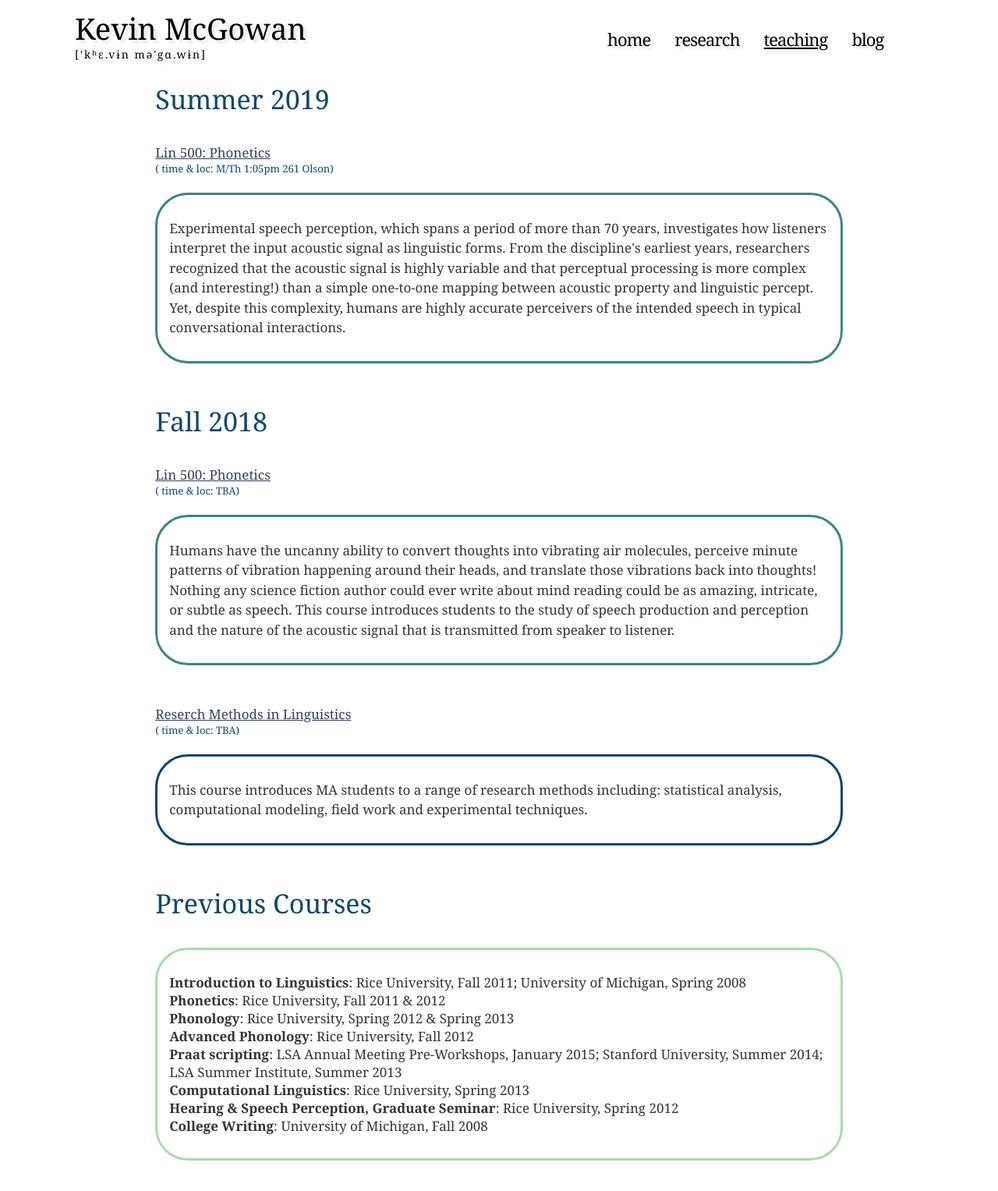
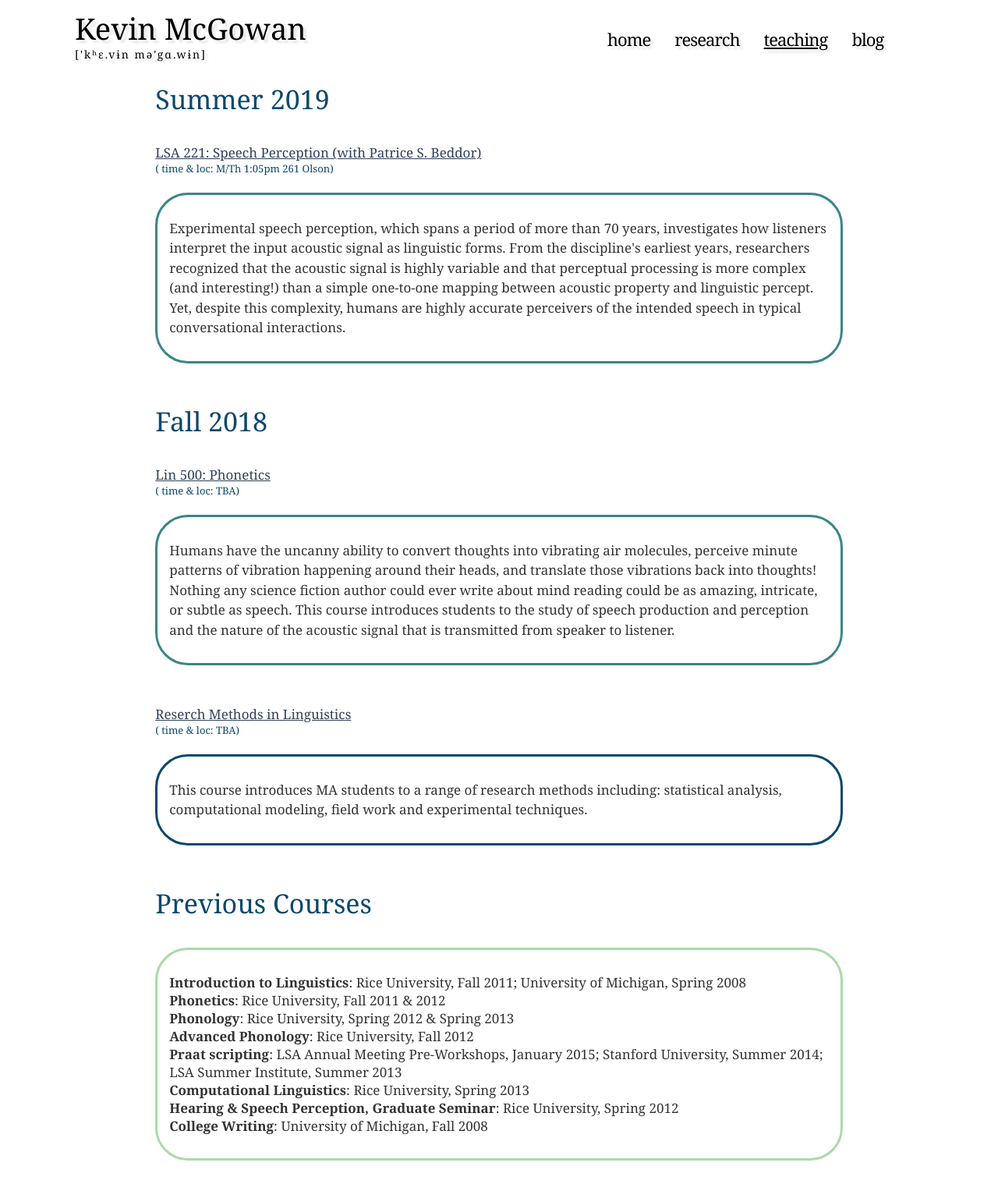
Before and after one commit to kbmcgowan/kbmcgowan.github.io, a Jekyll site: the page built from teaching/index.html, in a window 1280 px wide. Shown: the top 1527 px of the page at 78% size. Built offline with Jekyll 4.4.1, drawn with Linux system fonts in a browser that asks for light colours; nearby versions of some CDN libraries; some web fonts are replaced; library files that are not in the unit come from our copies.

Commit message:
added lsa 2019 class

```diff
--- a/teaching/index.html
+++ b/teaching/index.html
@@ -11,7 +11,7 @@
 
 <h1>Summer 2019</h1>
 <div id="speechPerception">
-	<h3><a href="lsa2019/" style="text-decoration: underline;">Lin 500: Phonetics</a>
+	<h3><a href="lsa2019/" style="text-decoration: underline;">LSA 221: Speech Perception (with Patrice S. Beddor)</a>
 	<p class="whenTaught">( time & loc: M/Th 1:05pm 261 Olson)</p>
 	</h3>
 	<p class="rectangle-border" style="border:3px solid #3B8686;">
```
